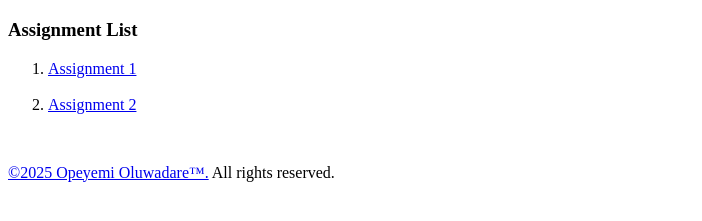
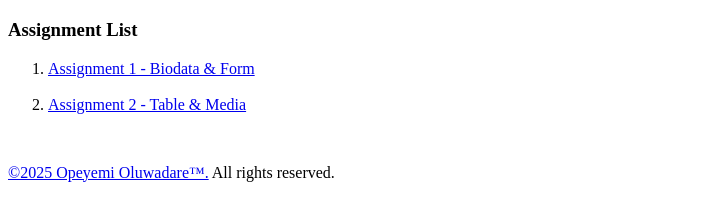
Before and after one commit to LastPatriot/altschool-html-assignments, a plain HTML site: page index.html in a window 1280 px wide. Shown: the part 61-282 px from the top of the page, without its empty margins (0-702 px from the left). Drawn offline with Linux system fonts and the light colour scheme.

Commit message:
html assignments

```diff
--- a/index.html
+++ b/index.html
@@ -18,14 +18,13 @@
         <section>
             <h3>Assignment List</h3>
             <ol>
-                <li><a href="./assignment-1/index.html" target="_blank">Assignment 1</a></li>
+                <li><a href="./assignment-1/index.html" target="_blank">Assignment 1 - Biodata & Form</a></li>
                 <br>
-                <li><a href="./assignment-2/index.html" target="_blank">Assignment 2</a></li>
+                <li><a href="./assignment-2/index.html" target="_blank">Assignment 2 - Table & Media</a></li>
             </ol>
             <br>
         </section>
     </main>
-
 
     <footer>
         <p>
```
Also changed, not shown: assignment-1/index.html (+2 -2 lines).
